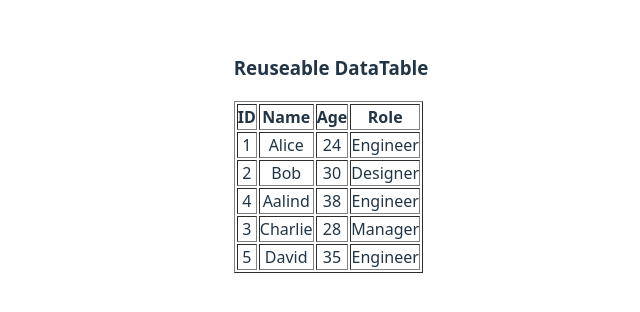
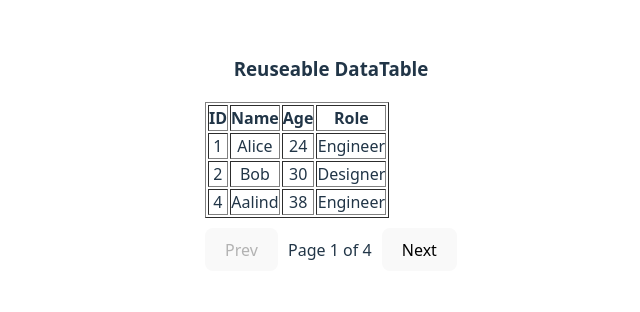
Before and after one commit to jainss/Frontend-Machine-coding, a React (Vite) app in the folder DataTable/: page / in a window 1280 px wide. Shown: the part 246-558 px from the top of the page, without its empty margins (309-949 px from the left). Built offline with nearby package versions, Linux system fonts and the light colour scheme.

Commit message:
Add Pagination and Row Select Feature

```diff
--- a/DataTable/src/App.jsx
+++ b/DataTable/src/App.jsx
@@ -16,6 +16,11 @@ function App() {
     { id: 4, name: "Aalind", age: 38, role: "Engineer" },
     { id: 3, name: "Charlie", age: 28, role: "Manager" },
     { id: 5, name: "David", age: 35, role: "Engineer" },
+    { id: 6, name: "Sahil", age: 24, role: "Engineer" },
+    { id: 7, name: "Aman", age: 30, role: "Designer" },
+    { id: 8, name: "Usha", age: 30, role: "Engineer" },
+    { id: 9, name: "Devil", age: 28, role: "Manager" },
+    { id: 10, name: "Dev", age: 68, role: "Engineer" },
   ];
 
   return (
--- a/DataTable/src/DataTable.jsx
+++ b/DataTable/src/DataTable.jsx
@@ -1,9 +1,10 @@
 import { useState } from "react";
 
-function getSotedData(data, sortConfig) {
+function getSortedData(data, sortConfig) {
     if (!sortConfig) return data;
 
     const { key, direction } = sortConfig;
+
     return [...data].sort((a, b) => {
         if (a[key] > b[key]) return direction === 'asc' ? -1 : 1;
         if (a[key] < b[key]) return direction === 'asc' ? 1 : -1;
@@ -13,29 +14,54 @@ function getSotedData(data, sortConfig) {
 
 export default function DataTable({ columns, data }) {
     const [sortConfig, setSortConfig] = useState(null);
+    const [currentPage, setCurrentPage] = useState(1);
+    const [selectedRowIds, setSelectedRowIds] = useState(new Set());
 
-    const sortData = getSotedData(data, sortConfig);
+    const pageSize = 3;
+
+    const sortedData = getSortedData(data, sortConfig);
+
+    const totalPages = Math.ceil(sortedData.length / pageSize);
+    const startIndex = (currentPage - 1) * pageSize;
+    const paginatedData = sortedData.slice(
+        startIndex,
+        startIndex + pageSize
+    );
+
+    function handleRowClick(rowId, event){
+        const isMulti = event.ctrlKey || event.metaKey;
+
+        setSelectedRowIds((prev)=>{
+            const next= new Set(prev);
+
+            if(isMulti){
+                next.has(rowId)? next.delete(rowId):next.add(rowId);
+            }else{
+                next.clear();
+                next.add(rowId);
+            }
+
+            return next;
+        })
+    }
 
     function handleSort(col) {
-
         if (!col.sortable) return;
 
-        setSortConfig((prev) => {
+        setSortConfig(prev => {
             if (prev && prev.key === col.key) {
                 return {
                     key: col.key,
-                    direction: prev.direction === "asc" ? "desc" : "asc"
+                    direction: prev.direction === "asc" ? "desc" : "asc",
                 };
             }
+            return { key: col.key, direction: "asc" };
+        });
 
-            return {
-                key: col.key,
-                direction: "asc"
+        setCurrentPage(1); // 🔑 reset page
     }
-        })
-    }
-
     return (
+        <div>
             <table border="1" cellPadding="0">
                 <thead>
                     <tr>
@@ -54,8 +80,13 @@ export default function DataTable({ columns, data }) {
                     </tr>
                 </thead>
                 <tbody>
-                {sortData.map((row) => {
-                    return <tr key={row.id}>
+                    {paginatedData.map((row) => {
+                        return <tr
+                            key={row.id}
+                            onClick={(e) => handleRowClick(row.id, e)} style={{
+                                background: selectedRowIds.has(row.id)? "#cce5ff": "transparent",
+                                cursor: "pointer",
+                            }}>
                             {columns.map((col) => {
                                 return <td key={col.key}>
                                     {row[col.key]}
@@ -65,5 +96,22 @@ export default function DataTable({ columns, data }) {
                     })}
                 </tbody>
             </table>
+
+            {/* Pagination UI  */}
+            <div style={{ marginTop: "10px" }}>
+                <button onClick={() => setCurrentPage(p => Math.max(p - 1, 1))}
+                    disabled={currentPage === 1}>
+                    Prev
+                </button>
+                <span style={{ margin: "0 10px" }}>
+                    Page {currentPage} of {totalPages}
+                </span>
+                <button onClick={() => setCurrentPage(p => Math.min(p + 1, totalPages))}
+                    disabled={currentPage == totalPages}>
+                    Next
+                </button>
+            </div>
+        </div>
+
     )
 }
```
Lines whose indentation alone changed are shown as unchanged.
